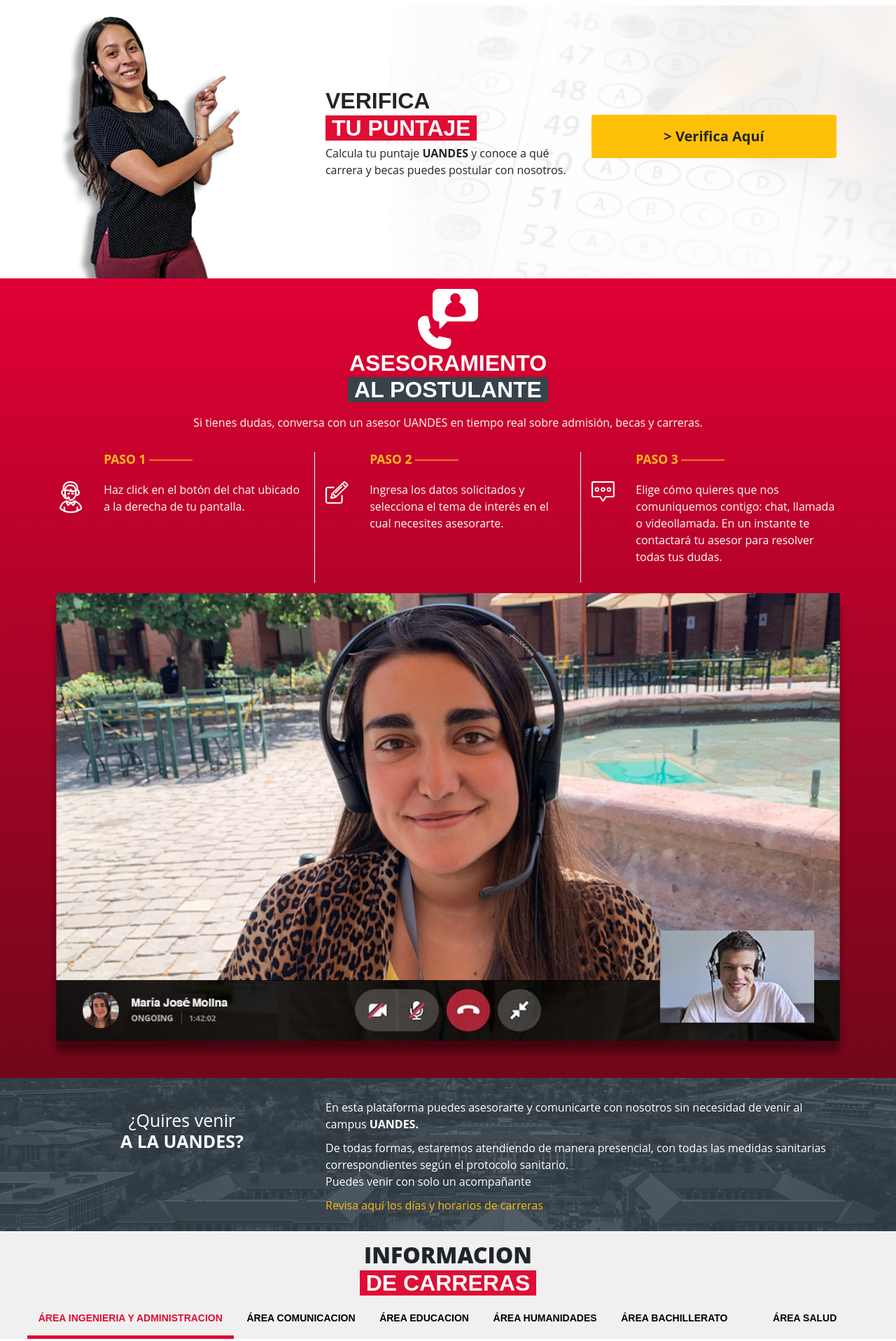
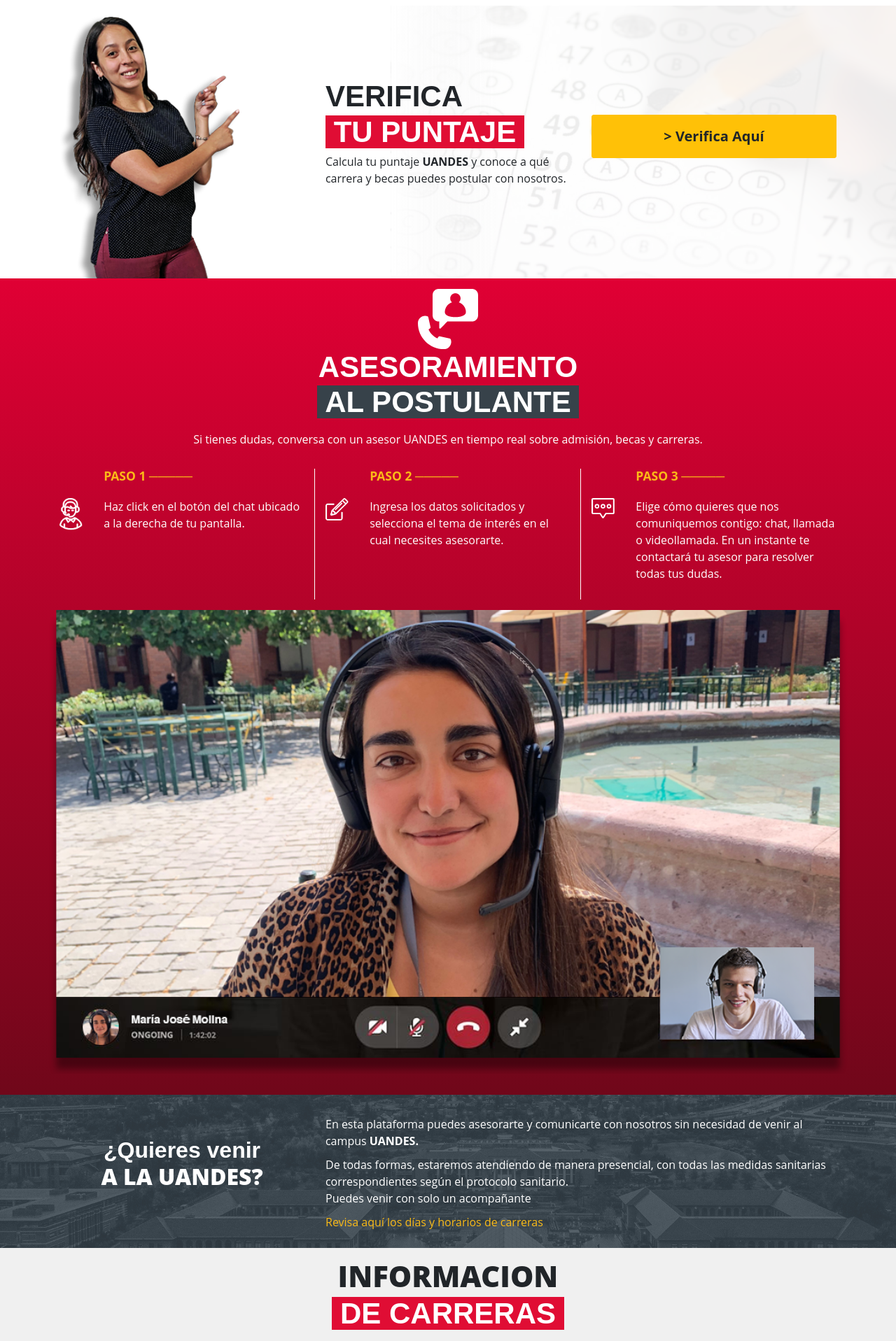
Before and after one commit to danny099/landing-uandes, a plain HTML site: page index.html in a window 1280 px wide. Shown: the part 588-2505 px from the top of the page at 70% size. Drawn offline with nearby package versions, Linux system fonts and the light colour scheme.

Commit message:
add files

```diff
--- a/index.html
+++ b/index.html
@@ -179,7 +179,7 @@
       <div class="container">
         <div class="row pt-5 pb-3">
           <div class="col-12 col-md-4 col-lg-4 mb-4">
-            <h1 class="text-white mt-4 text-center">¿Quires venir <br><b>A LA UANDES?</b></h1>
+            <h1 class="text-white mt-5 text-center">¿Quieres venir <br><b>A LA UANDES?</b></h1>
           </div>
           <div class="col-12 col-md-8 col-lg-8 mb-4">
               <p class="text-white">En esta plataforma puedes asesorarte y comunicarte con nosotros sin necesidad de venir al campus <b>UANDES.</b></p>
--- a/scss/asesoramiento.scss
+++ b/scss/asesoramiento.scss
@@ -18,13 +18,29 @@
 #asesoramiento h1{
   font-family: 'Montserrat', sans-serif;
   font-weight: bold;
-  font-size: 3.2rem;
+  font-size: 2.2rem;
 }
 
 #asesoramiento h1 span {
   font-family: 'Montserrat', sans-serif;
   font-weight: bold;
-  font-size: 3.2rem;
+  font-size: 2.2rem;
   background-color: #37424A;
   color: white;
 }
+
+@media only screen and (min-width: 600px) {
+  #asesoramiento h1{
+    font-family: 'Montserrat', sans-serif;
+    font-weight: bold;
+    font-size: 4.2rem;
+  }
+
+  #asesoramiento h1 span {
+    font-family: 'Montserrat', sans-serif;
+    font-weight: bold;
+    font-size: 4.2rem;
+    background-color: #37424A;
+    color: white;
+  }
+}
--- a/scss/fqa.scss
+++ b/scss/fqa.scss
@@ -3,6 +3,15 @@
 }
 
 .text-red{
+  color: $red;
+}
+
+#fqa button{
+  font-family: 'Montserrat', sans-serif;
+  font-size: 1.6rem;
+}
+
+#fqa a{
   color: $red;
 }
 
@@ -20,11 +29,18 @@
   color: white;
 }
 
-#fqa button{
-  font-family: 'Montserrat', sans-serif;
-  font-size: 1.6rem;
+@media only screen and (min-width: 600px) {
+  #fqa h1{
+    font-family: 'Montserrat', sans-serif;
+    font-weight: bold;
+    font-size: 3.6rem;
+  }
+
+  #fqa h1 span {
+    font-family: 'Montserrat', sans-serif;
+    font-weight: bold;
+    font-size: 3.6rem;
+    background-color: $red;
+    color: white;
+  }
 }
-
-#fqa a{
-  color: $red;
-}
--- a/scss/horarios.scss
+++ b/scss/horarios.scss
@@ -10,3 +10,19 @@
   color: $yellow;
   cursor: pointer;
 }
+
+#horarios h1{
+  font-family: 'Montserrat', sans-serif;
+  font-weight: bold;
+  font-size: 2.8rem;
+}
+
+
+@media only screen and (min-width: 600px) {
+  #horarios h1{
+    font-family: 'Montserrat', sans-serif;
+    font-weight: bold;
+    font-size: 3.2rem;
+  }
+
+}
--- a/scss/puntaje.scss
+++ b/scss/puntaje.scss
@@ -1,13 +1,13 @@
 #Puntaje h1{
   font-family: 'Montserrat', sans-serif;
   font-weight: bold;
-  font-size: 3.2rem;
+  font-size: 2.2rem;
 }
 
 #Puntaje h1 span {
   font-family: 'Montserrat', sans-serif;
   font-weight: bold;
-  font-size: 3.2rem;
+  font-size: 2.2rem;
   background-color: $red;
   color: white;
 }
@@ -17,4 +17,17 @@
     background: url('../assets/images/puntaje-background.png') no-repeat;
     background-position: right;
   }
+  #Puntaje h1{
+    font-family: 'Montserrat', sans-serif;
+    font-weight: bold;
+    font-size: 4.2rem;
+  }
+
+  #Puntaje h1 span {
+    font-family: 'Montserrat', sans-serif;
+    font-weight: bold;
+    font-size: 4.2rem;
+    background-color: $red;
+    color: white;
+  }
 }
--- a/scss/tabs.scss
+++ b/scss/tabs.scss
@@ -1,17 +1,3 @@
-#carreras h1{
-  font-family: 'Montserrat', sans-serif;
-  font-weight: bold;
-  font-size: 3.2rem;
-}
-
-#carreras h1 span {
-  font-family: 'Montserrat', sans-serif;
-  font-weight: bold;
-  font-size: 3.2rem;
-  background-color: $red;
-  color: white;
-}
-
 .tab {
   overflow: hidden;
 }
@@ -48,3 +34,33 @@
   padding: 6px 12px;
   border-top: none;
 }
+
+#carreras h1{
+  font-family: 'Montserrat', sans-serif;
+  font-weight: bold;
+  font-size: 3.2rem;
+}
+
+#carreras h1 span {
+  font-family: 'Montserrat', sans-serif;
+  font-weight: bold;
+  font-size: 3.2rem;
+  background-color: $red;
+  color: white;
+}
+
+@media only screen and (min-width: 600px) {
+  #carreras h1{
+    font-family: 'Montserrat', sans-serif;
+    font-weight: bold;
+    font-size: 4.2rem;
+  }
+
+  #carreras h1 span {
+    font-family: 'Montserrat', sans-serif;
+    font-weight: bold;
+    font-size: 4.2rem;
+    background-color: $red;
+    color: white;
+  }
+}
```
Also changed, not shown: css/style.css, 1 other file.
